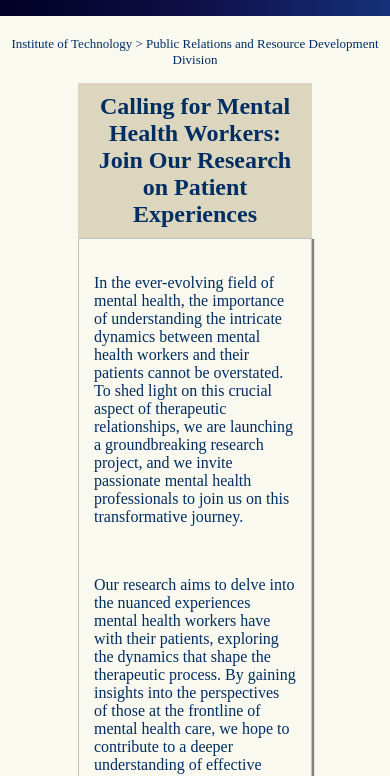
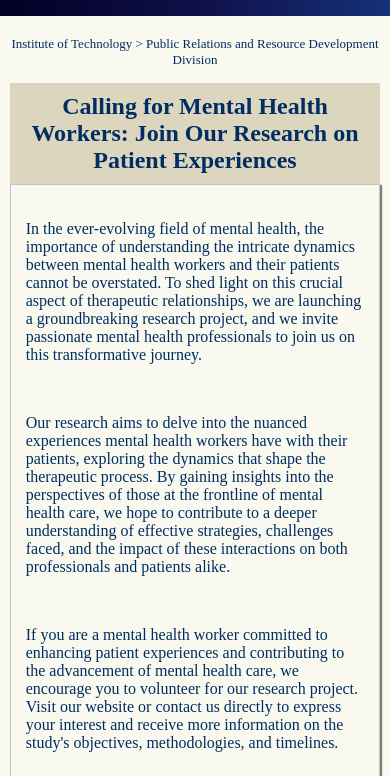
Before and after one commit to intuniversity/intuniversity.github.io, a plain HTML site: page index.html in a window 390 px wide. Shown: the part 68-844 px from the top of the page. Drawn offline with Linux system fonts and the light colour scheme.

Commit message:
Update index.html

```diff
--- a/index.html
+++ b/index.html
@@ -15,6 +15,11 @@
         header{height: 10vh; background: linear-gradient(90deg, rgba(2,0,36,1) 0%, rgba(15,15,72,1) 50%, rgba(21,49,121,1) 100%);}
         article{width:60%; margin:auto; border: 1px rgb(194, 194, 194) solid; box-shadow: 2px 1px 1px gray;}
         article>p{margin-top:20px; color:#002d62; padding:15px;}
+
+        @media screen and (max-width: 1000px) {
+            article{width:95%;}
+            .head{width:95%;}
+        }
 
     </style>
 </head>
```
